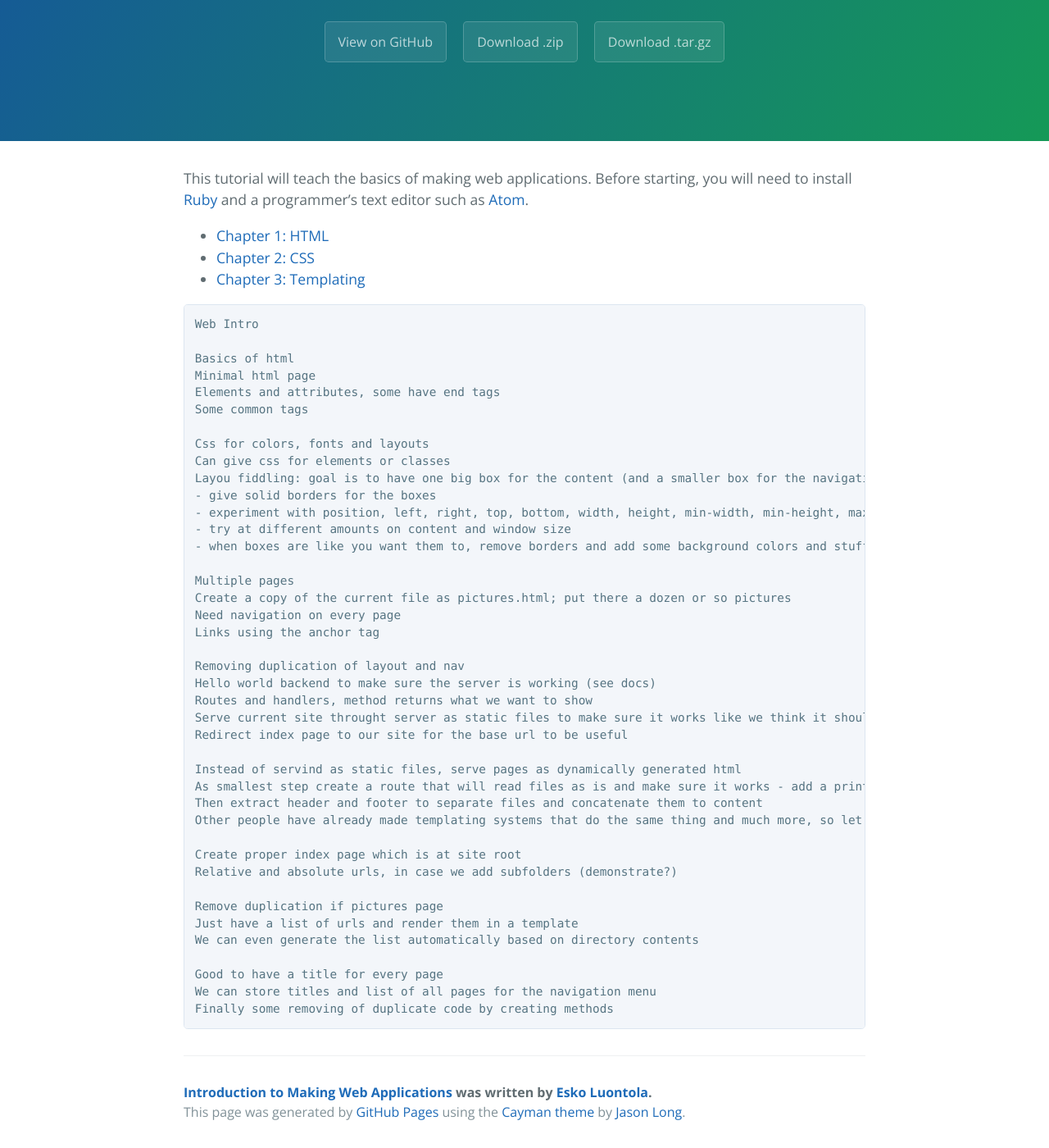
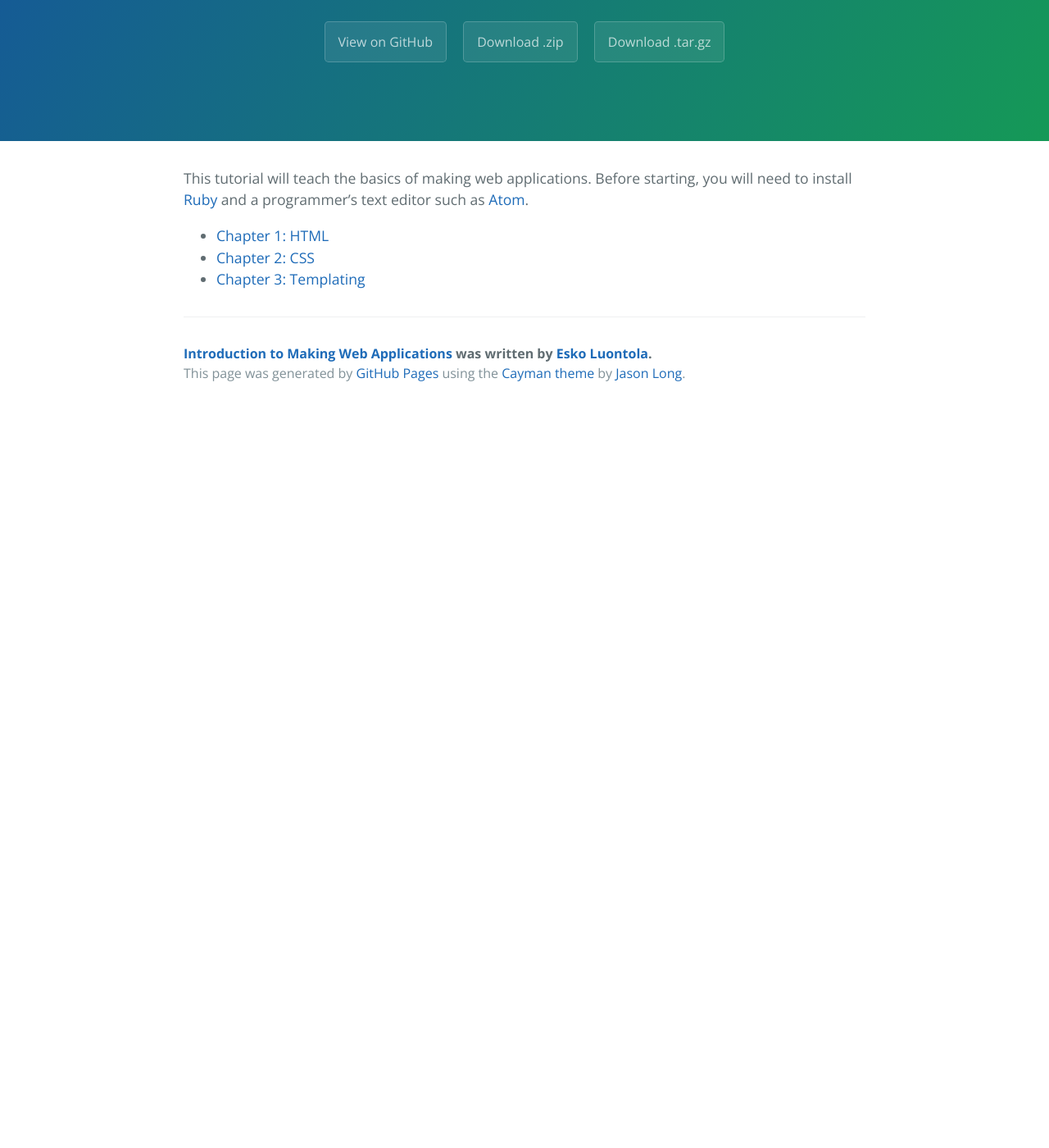
Before and after one commit to luontola/web-intro, a Jekyll site: the page built from index.md, in a window 1280 px wide and 1400 px high, scrolled down 164 px. Shown: the whole window at 82% size. Built offline with Jekyll 4.4.1, drawn with Linux system fonts in a browser that asks for light colours; Markdown is read by kramdown in place of the engine named in the settings; after the commit the page ends 900 px from its top, so only the background shows below that.

Commit message:
Removed outline

````diff
--- a/index.md
+++ b/index.md
@@ -8,48 +8,3 @@ This tutorial will teach the basics of making web applications. Before starting,
 * [Chapter 1: HTML](/html/)
 * [Chapter 2: CSS](/css/)
 * [Chapter 3: Templating](/templating/)
-
-
-```
-Web Intro
-
-Basics of html
-Minimal html page
-Elements and attributes, some have end tags
-Some common tags
-
-Css for colors, fonts and layouts
-Can give css for elements or classes
-Layou fiddling: goal is to have one big box for the content (and a smaller box for the navigation; later or now?)
-- give solid borders for the boxes
-- experiment with position, left, right, top, bottom, width, height, min-width, min-height, max-width, max-height
-- try at different amounts on content and window size
-- when boxes are like you want them to, remove borders and add some background colors and stuff
-
-Multiple pages
-Create a copy of the current file as pictures.html; put there a dozen or so pictures
-Need navigation on every page
-Links using the anchor tag
-
-Removing duplication of layout and nav
-Hello world backend to make sure the server is working (see docs)
-Routes and handlers, method returns what we want to show
-Serve current site throught server as static files to make sure it works like we think it should (see docs)
-Redirect index page to our site for the base url to be useful
-
-Instead of servind as static files, serve pages as dynamically generated html
-As smallest step create a route that will read files as is and make sure it works - add a print to method or +"foo"
-Then extract header and footer to separate files and concatenate them to content
-Other people have already made templating systems that do the same thing and much more, so let's use one of them
-
-Create proper index page which is at site root
-Relative and absolute urls, in case we add subfolders (demonstrate?)
-
-Remove duplication if pictures page
-Just have a list of urls and render them in a template
-We can even generate the list automatically based on directory contents
-
-Good to have a title for every page
-We can store titles and list of all pages for the navigation menu
-Finally some removing of duplicate code by creating methods
-```
````
